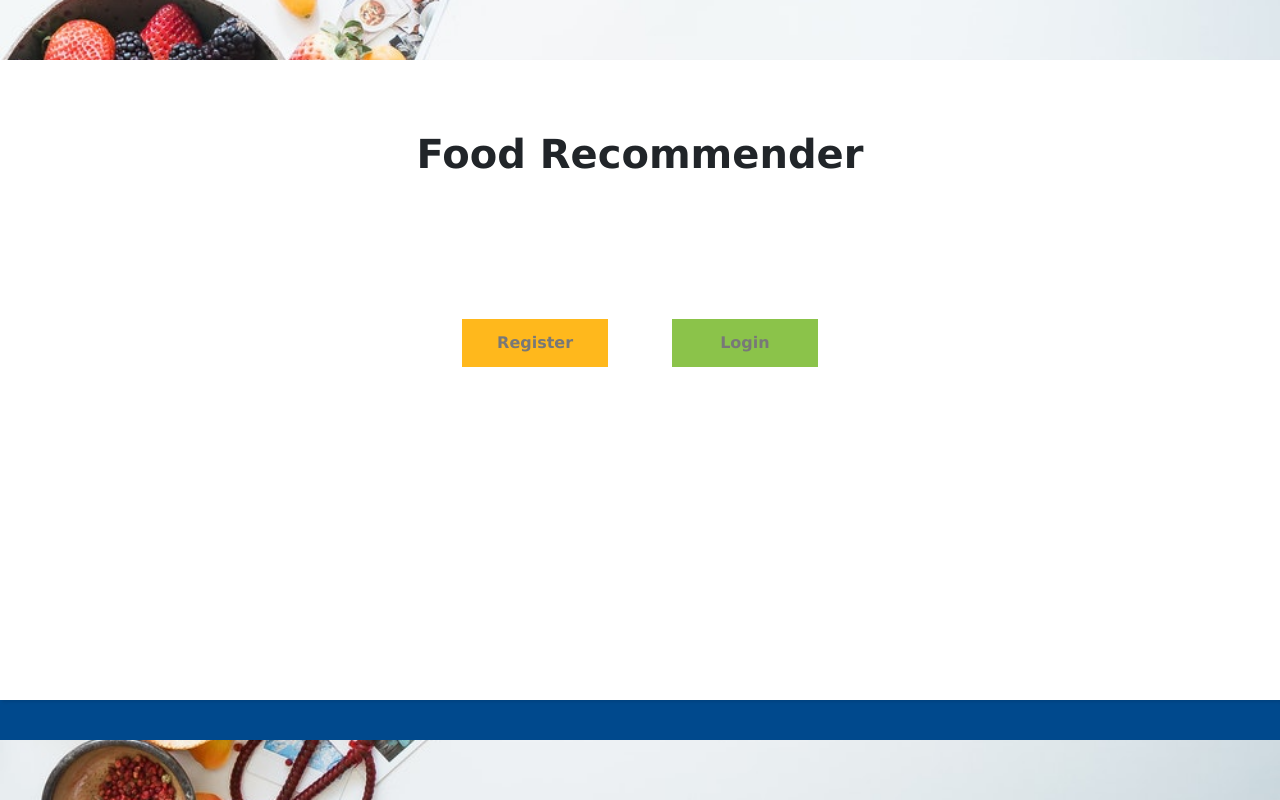
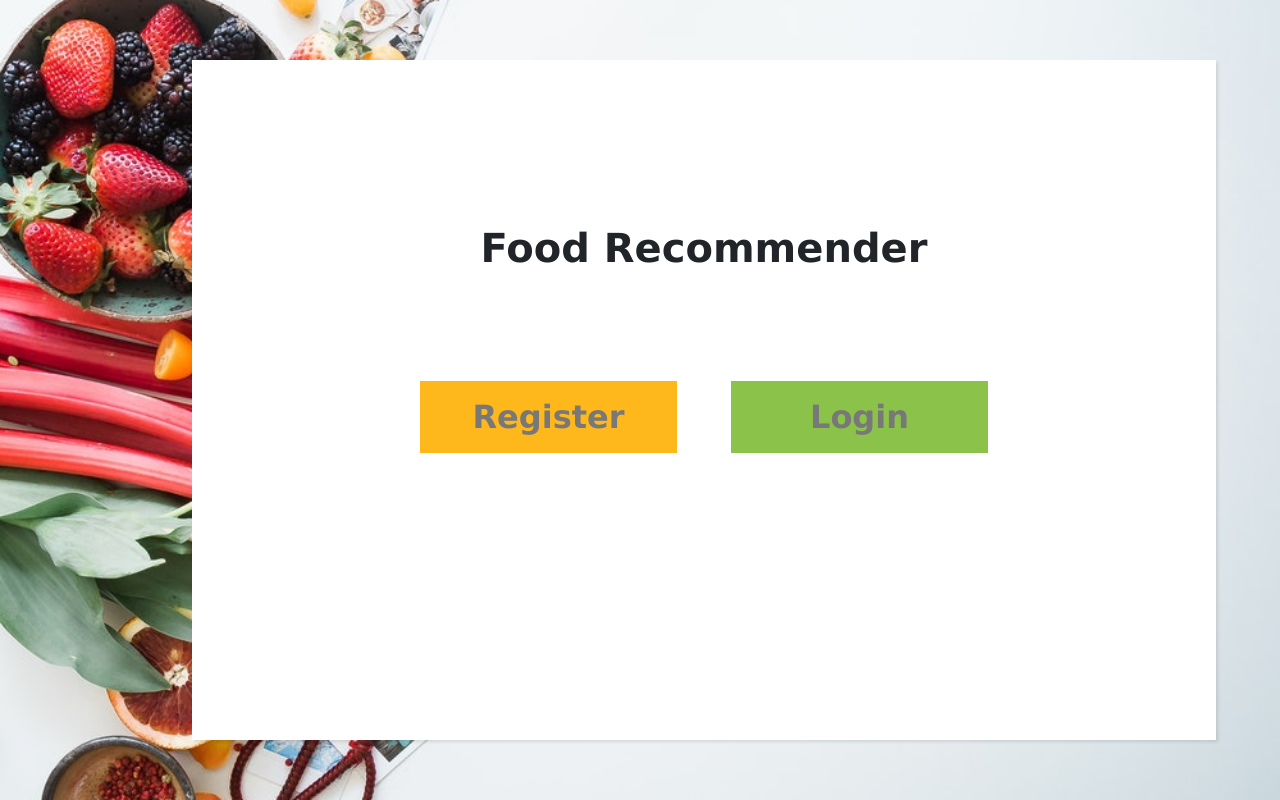
Before and after one commit to kshitij02/SE_Project, a Flask app: page / in a window 1280 px wide. Run offline with Flask 2, Linux system fonts and the light colour scheme; some libraries are stand-ins or nearby versions.

Commit message:
First Page CSS improved

```diff
--- a/app/templates/FirstPage.html
+++ b/app/templates/FirstPage.html
@@ -16,20 +16,20 @@
 
   </head>
 
-  <body style="background-color:#00498d";font-size: 2em; font-family: Arial, Helvetica, sans-serif;">
+  <body style="background-color:#00498d;font-size: 2em; font-family: Arial, Helvetica, sans-serif; width: 80%; margin-left:15%">
 
-      <form action="/" method="get" style="background-color:white;width: 100%;height: 80%">
+      <form action="/" method="get" style="background-color:white;width: 100%;height: 85%">
 
-        <center>
+        <center style="margin-top:12%">
           <h1 style ="font-style: bold;font-family:Verdana;font-weight: 650;display: inline-block;margin-top: 10px">Food Recommender</h1>
 
           <!-- <img src="/static/wmt.jpg"  alt="Add to Cart" class="cartbtn"  height="25%" width="40%" style="margin-top: -20px"> -->
           <div style="margin-top: 10%">
-          <div class="btn-group" style="display: inline-block;width: 15%;background-color: #FFB81C;">
+          <div class="btn-group" style="display: inline-block;width: 35%;background-color: #FFB81C;">
               <button style="font-size: 1em; font-family:Verdana;background-color: #FFB81C;" type="submit" formaction="{{ url_for('Registration') }}" id="aa">Register</button>
           </div>
 
-          <div class="btn-group" style="background-color: #8BC34A;width:15%;">
+          <div class="btn-group" style="display: inline-block; width: 35%; background-color: #8BC34A;">
               <button  style="font-size: 1em; font-family: Verdana;background-color: #8BC34A;align-items: center;margin: auto;" type="submit" formaction="{{ url_for('Logging') }}" id="bb">Login</button>
           </div>
         </div>
```
